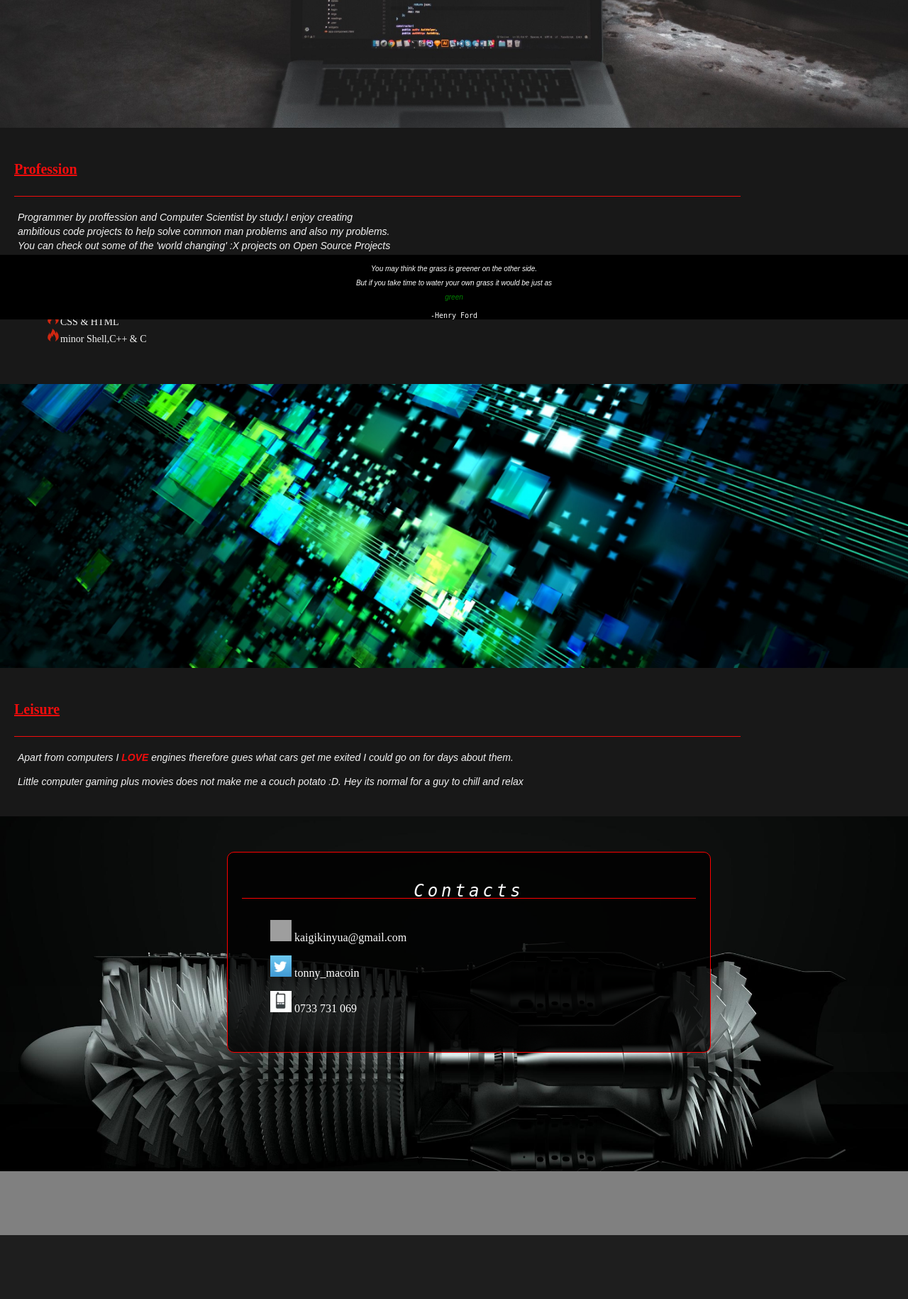
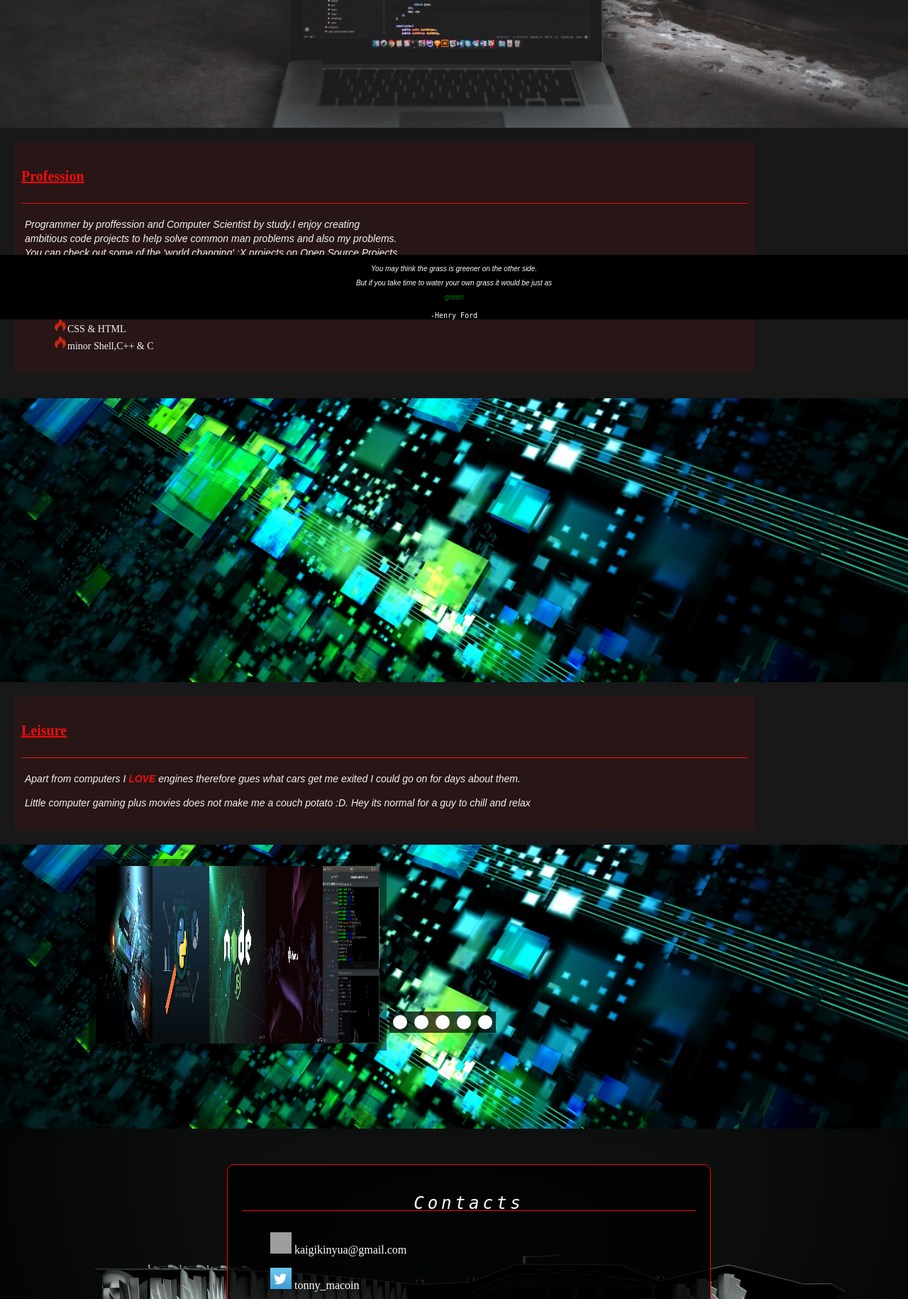
Before and after one commit to kaigikinyua/Portfolio-, a PHP site: page / in a window 1280 px wide. Shown: the part 350-2180 px from the top of the page at 71% size. Before the commit the page ends 2090 px from the top, so only its background shows below. Run offline with PHP 8.4, Linux system fonts and the light colour scheme; grey boxes are pictures that could not be loaded.

Commit message:
I admit it I have an alignment problem

```diff
--- a/Version2/CSS/index.css
+++ b/Version2/CSS/index.css
@@ -67,9 +67,11 @@ div.module{
   color:white;
   opacity: 0.9;
   width:100%;
+  overflow:hidden;
   font-size: 14px;
   z-index: -1;
   padding: 20px;
+  position: relative;
 }
 div.module:hover{
   background:black;
@@ -78,15 +80,56 @@ div.module:hover{
   border-bottom: 3px solid red;
 }
 div.gallery{
+ padding: 10px;
+ background: rgba(0,0,0,0.5);
+ position: relative;
+ width:400px;
+ overflow-x: hidden;
+ height:250px;
+ top:20px;
+}
+.slider{
+  position: relative;
+  display: inline-flex;
+  background: white;
+  transition: 0.5s;
+}
+div.images{
+  width:500%;
   display: flex;
-  overflow: hidden;
-  float:right;
+}
+img.img{
+  position: relative;
+  width: 20%;
+  height:250px;
+}
+div.label-container{
+  height:30px;
+  display:inline-flex;
+  background: rgba(0,0,0,0.7);
+  left:40%;
+}
+label.l{
+  cursor: pointer;
+  margin: 5px;
   padding: 5px;
-  height:20vh;
-  width:25vw;
-  background:rgba(100,0,0,0.5);
-  cursor: pointer;
+  height:10px;
+  width:10px;
+  border-radius: 50%;
+  background:#fff;
 }
+label.l:hover{
+  background: rgba(255,0,0,0.5);
+  border:1px solid lightgreen;
+}
+input[name="r"]{
+  visibility: hidden;
+}
+#r1:checked ~ .slider{margin-left: 0%;}
+#r2:checked ~ .slider{margin-left: -20%;}
+#r3:checked ~ .slider{margin-left: -40%;}
+#r4:checked ~ .slider{margin-left: -60%;}
+#r5:checked ~ .slider{margin-left: -100%;}
 div.imageSlide{
   height: 25px;
   width:40px;
@@ -101,14 +144,18 @@ div.pText{
 }
 /*div speech text based inside module for my speech*/
 div.speech{
+  background: rgba(100,0,0,0.2);
   width:80%;
+  padding:10px;
   min-width: 400px;
   max-width: 100%;
+  position: relative;
 }
 /*div paragraph for the text in speech excluding the title*/
 div.paragraph{
   padding: 5px;
   border-top: solid 1px red;
+  text-align: justify;
 }
 /*contact module*/
 div.contactContainer{
--- a/Version2/index.html
+++ b/Version2/index.html
@@ -84,6 +84,29 @@
       </div>
       </div>
     </div>
+    <div class="bgslider2">
+      <input type="radio" id="r1" name="r" checked/>
+      <input type="radio" id="r2" name="r"/>
+      <input type="radio" id="r3" name="r"/>
+      <input type="radio" id="r4" name="r"/>
+      <input type="radio" id="r5" name="r"/>
+      <div class="gallery slider">
+        <div class="images">
+          <img class="img" id="1" src="Images/Animation/comp1.jpg"/>
+          <img class="img" id="2" src="Images/Animation/comp2.jpg"/>
+          <img class="img" id="3" src="Images/Animation/comp3.jpg"/>
+          <img class="img" id="4" src="Images/Animation/comp4.png"/>
+          <img class="img" id="5" src="Images/Animation/comp5.png"/>
+        </div>
+      </div>
+      <div class="label-container">
+        <label for="r1" class="l"></label>
+        <label for="r2" class="l"/></label>
+        <label for="r3" class="l"/></label>
+        <label for="r4" class="l"/></label>
+        <label for="r5" class="l"/></label>
+      </div>
+    </div>
     <div class="contactContainer">
       <div class="contactModule">
         <p class="title">Contacts</p>
```
